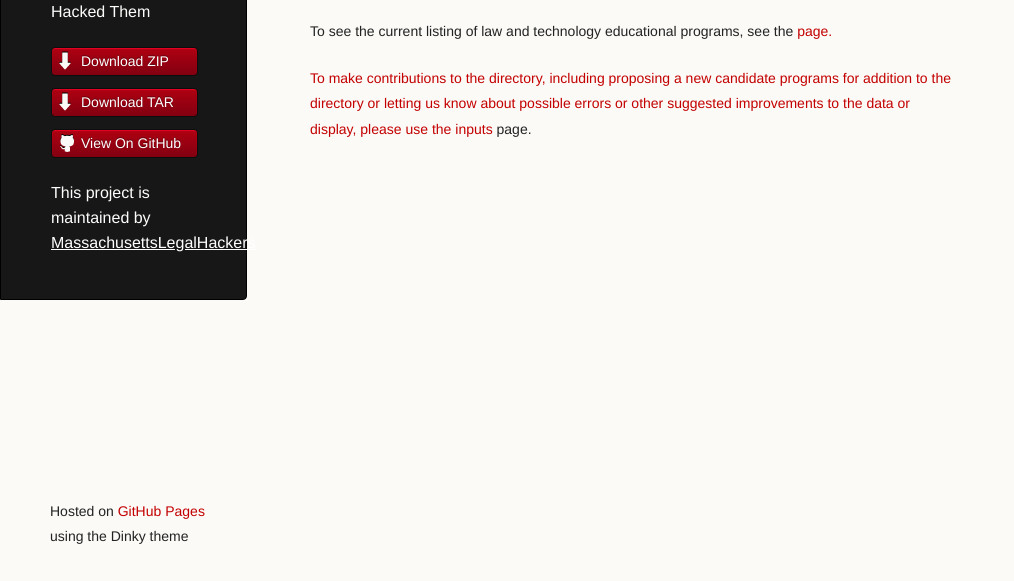
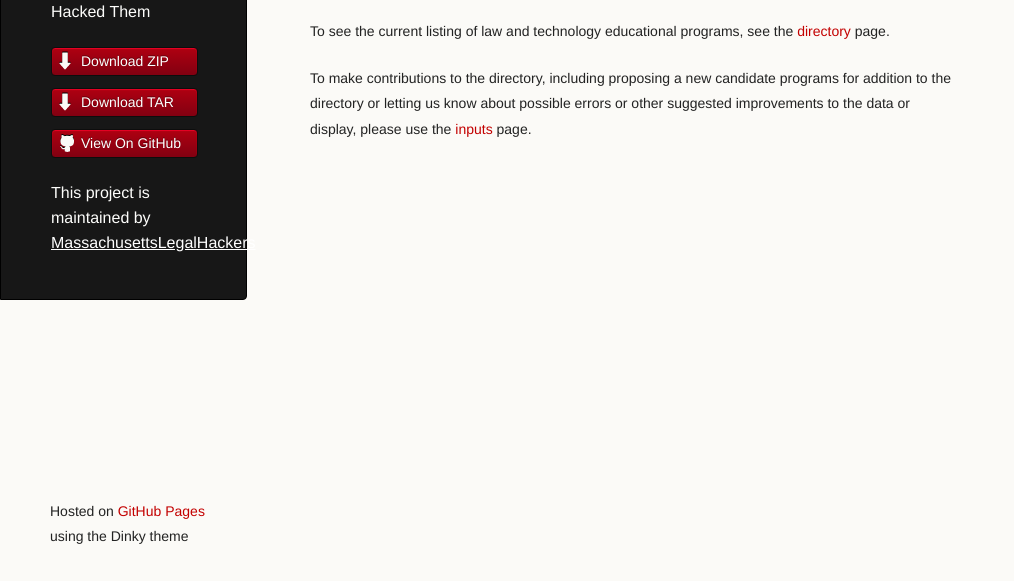
Before and after one commit to LegalHack/directory, a plain HTML site: page index.html in a window 1280 px wide. Shown: the part 219-800 px from the top of the page, without its empty margins (0-1014 px from the left). Drawn offline with Linux system fonts and the light colour scheme.

Commit message:
Update index.html

```diff
--- a/index.html
+++ b/index.html
@@ -37,7 +37,7 @@
 
 <p>This is a project to create a distributed and shared public directory service listing events, programs and other resources relevant to legal hacking.  The initial prototype is focused on law &amp; technology educational program.</p>
 
-<p>To see the current listing of law and technology educational programs, see the <a href="directory.html" directory</a> page.</p>
+<p>To see the current listing of law and technology educational programs, see the <a href="directory.html"> directory</a> page.</p>
 
 <p>To make contributions to the directory, including proposing a new candidate programs for addition to the directory or letting us know about possible errors or other suggested improvements to the data or display, please use the <a href="inputs.html"> inputs</a> page.</p>
       </section>
```
